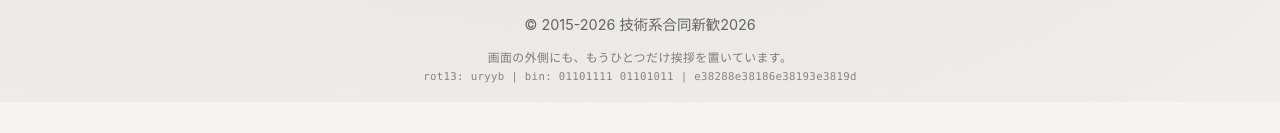
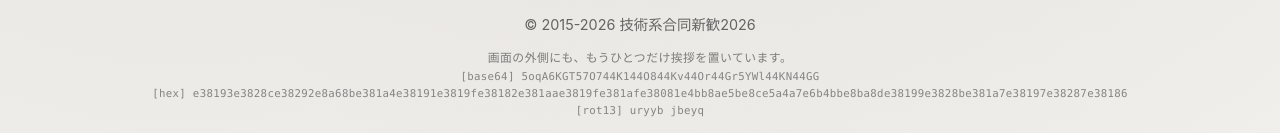
Before and after one commit to UECTechShinkan/tech-shinkan-26, a React (Vite) app: page / in a window 1280 px wide. Shown: the part 4100-4233 px from the top of the page. Before the commit the page ends 4202 px from the top, so only its background shows below. Built offline with nearby package versions, Linux system fonts and the light colour scheme.

Commit message:
message変更

```diff
--- a/src/components/footer/footer.jsx
+++ b/src/components/footer/footer.jsx
@@ -11,7 +11,13 @@ export const Footer = ({ title }) => {
           画面の外側にも、もうひとつだけ挨拶を置いています。
         </p>
         <p className="cipher-footnote" aria-label="cipher-footnote">
-          rot13: uryyb | bin: 01101111 01101011 | e38288e38186e38193e3819d
+          [base64] 5oqA6KGT57O744K144O844Kv44Or44Gr5YWl44KN44GG
+        </p>
+        <p className="cipher-footnote" aria-label="cipher-footnote-hard">
+          [hex] e38193e3828ce38292e8a68be381a4e38191e3819fe38182e381aae3819fe381afe38081e4bb8ae5be8ce5a4a7e6b4bbe8ba8de38199e3828be381a7e38197e38287e38186
+        </p>
+        <p className="cipher-footnote" aria-label="cipher-footnote-rot13">
+          [rot13] uryyb jbeyq
         </p>
       </div>
     </footer>
```
